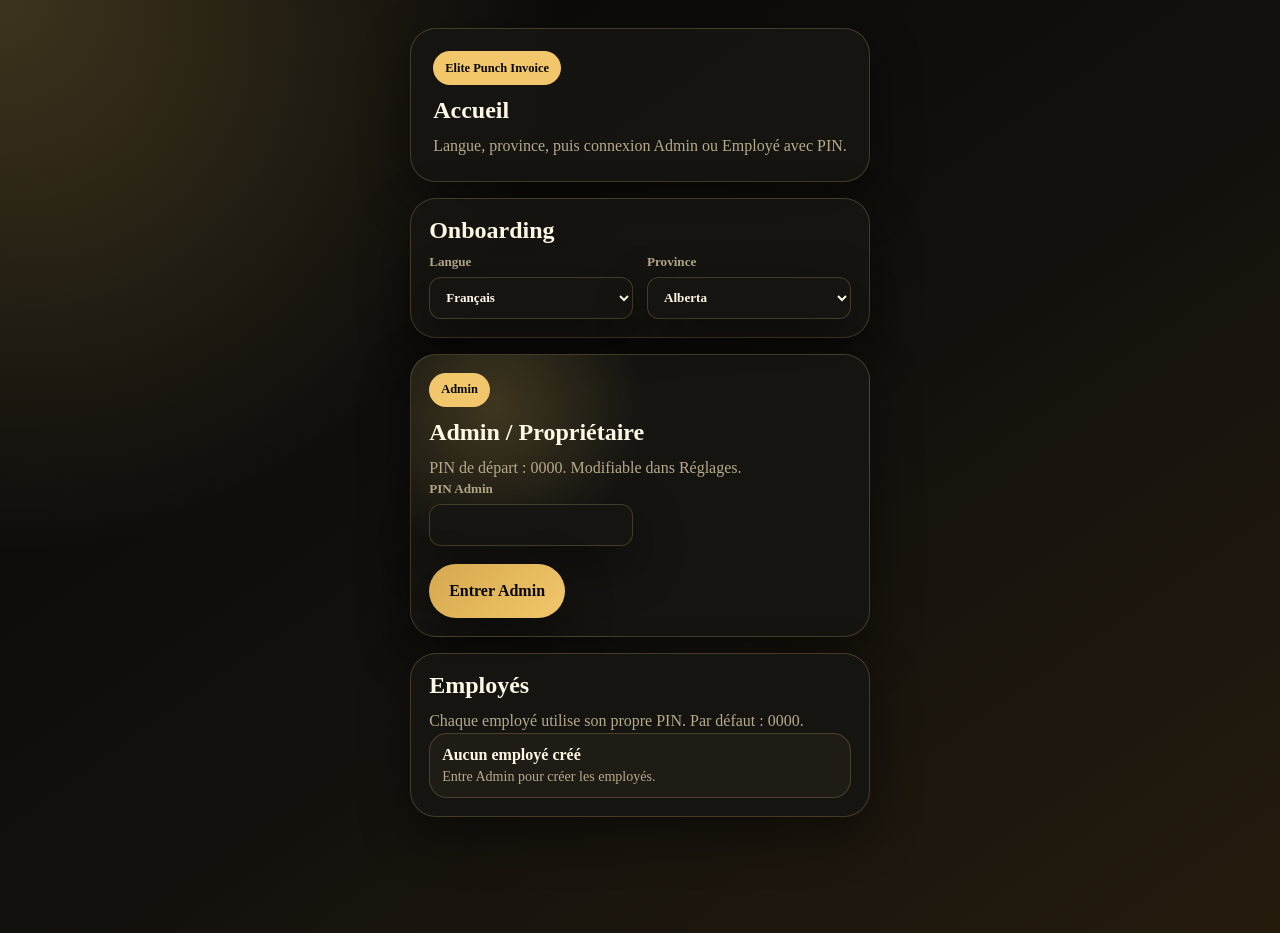
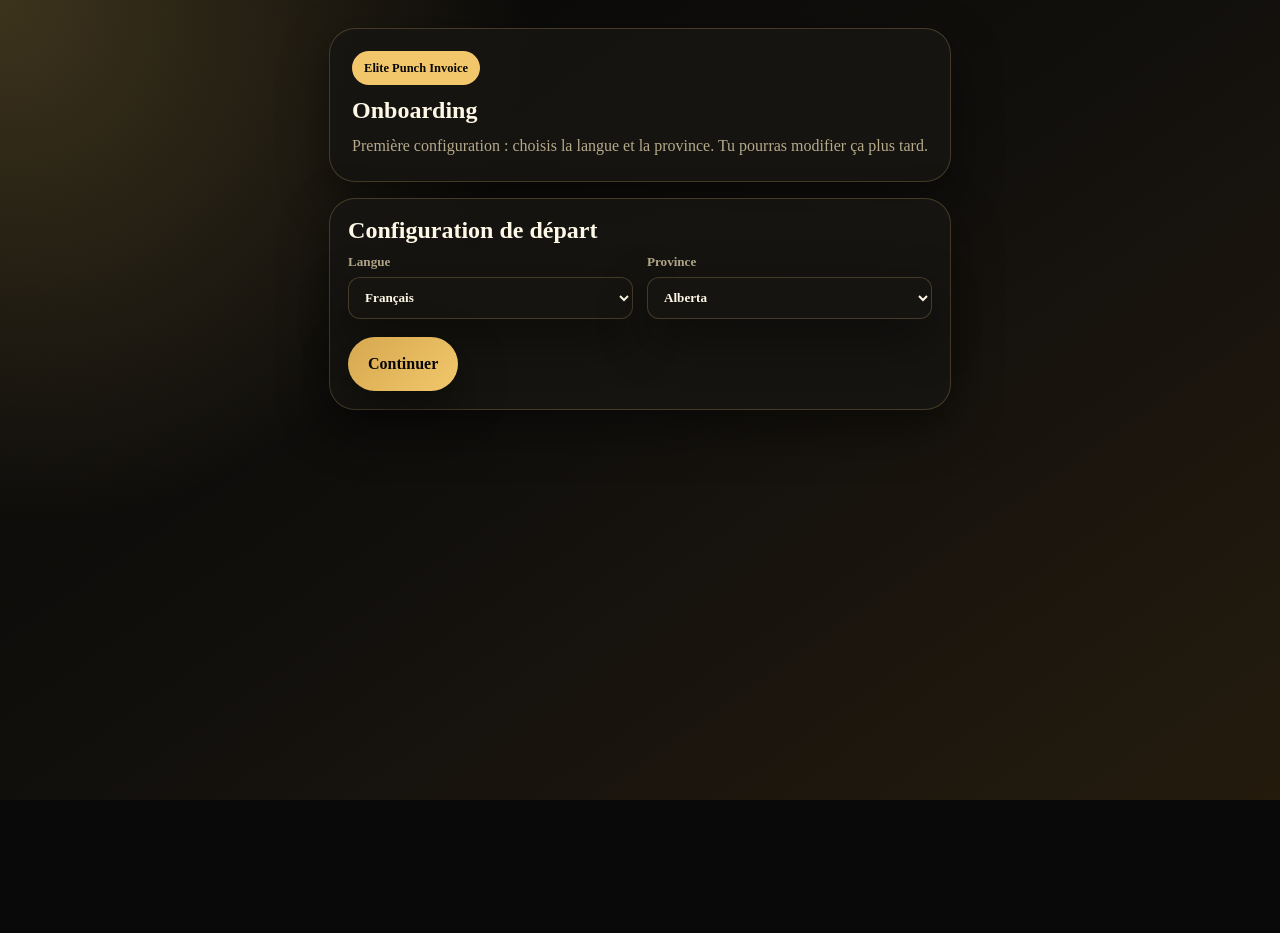
Before and after one commit to bisaillonpatrick1979-dev/Elite-Punch-Invoices, a React (Vite) app: page / in a window 1280 px wide. After the commit the page ends 800 px from the top, so only its background shows below. Built offline with nearby package versions, Linux system fonts and the light colour scheme.

Commit message:
Separate onboarding from login screen

```diff
--- a/src/modules/home/EntryGate.jsx
+++ b/src/modules/home/EntryGate.jsx
@@ -13,11 +13,14 @@ export default function EntryGate() {
   const [notice, setNotice] = useState("");
   const settings = appData.settings || {};
   const workers = (appData.workers || []).filter((worker) => worker.active !== false && worker.id !== "owner");
+  const onboardingDone = Boolean(settings.onboardingDone);
 
   const updateSetting = (field, value) => {
     if (field === "language") writeLocalValue("language", value);
     updateAppData((currentData) => ({ ...currentData, settings: { ...currentData.settings, [field]: value } }));
   };
+
+  const completeOnboarding = () => updateAppData((currentData) => ({ ...currentData, settings: { ...currentData.settings, onboardingDone: true } }));
 
   const enterOwner = () => {
     if (!matchKey(ownerInput, settings.ownerKey || DEFAULT_KEY_VALUE)) {
@@ -37,11 +40,19 @@ export default function EntryGate() {
     loginWorker(worker.id);
   };
 
+  if (!onboardingDone) {
+    return (
+      <section className="module-page home-entry-page">
+        <div className="hero-card"><span className="status-pill">Elite Punch Invoice</span><h2>Onboarding</h2><p>Première configuration : choisis la langue et la province. Tu pourras modifier ça plus tard.</p></div>
+        <div className="info-card"><h2>Configuration de départ</h2><div className="form-grid"><label className="field"><span>Langue</span><select value={settings.language || "fr"} onChange={(event) => updateSetting("language", event.target.value)}><option value="fr">Français</option><option value="en">English</option></select></label><label className="field"><span>Province</span><select value={settings.region || "Alberta"} onChange={(event) => updateSetting("region", event.target.value)}><option value="Alberta">Alberta</option><option value="British Columbia">British Columbia</option><option value="Saskatchewan">Saskatchewan</option><option value="Manitoba">Manitoba</option><option value="Ontario">Ontario</option><option value="Quebec">Quebec</option></select></label></div><div className="action-row"><button className="primary-action" type="button" onClick={completeOnboarding}>Continuer</button></div></div>
+      </section>
+    );
+  }
+
   return (
     <section className="module-page home-entry-page">
-      <div className="hero-card"><span className="status-pill">Elite Punch Invoice</span><h2>Accueil</h2><p>Langue, province, puis connexion Admin ou Employé avec PIN.</p></div>
+      <div className="hero-card"><span className="status-pill">Elite Punch Invoice</span><h2>Accueil</h2><p>Connecte-toi comme Admin ou Employé avec ton PIN.</p></div>
       {notice && <div className="info-card"><strong>{notice}</strong></div>}
-      <div className="info-card"><h2>Onboarding</h2><div className="form-grid"><label className="field"><span>Langue</span><select value={settings.language || "fr"} onChange={(event) => updateSetting("language", event.target.value)}><option value="fr">Français</option><option value="en">English</option></select></label><label className="field"><span>Province</span><select value={settings.region || "Alberta"} onChange={(event) => updateSetting("region", event.target.value)}><option value="Alberta">Alberta</option><option value="British Columbia">British Columbia</option><option value="Saskatchewan">Saskatchewan</option><option value="Manitoba">Manitoba</option><option value="Ontario">Ontario</option><option value="Quebec">Quebec</option></select></label></div></div>
       <div className="info-card"><span className="status-pill">Admin</span><h2>Admin / Propriétaire</h2><p>PIN de départ : 0000. Modifiable dans Réglages.</p><div className="form-grid"><label className="field"><span>PIN Admin</span><input inputMode="numeric" type="password" value={ownerInput} onChange={(event) => setOwnerInput(event.target.value)} /></label></div><div className="action-row"><button className="primary-action" type="button" onClick={enterOwner}>Entrer Admin</button></div></div>
       <div className="info-card"><h2>Employés</h2><p>Chaque employé utilise son propre PIN. Par défaut : 0000.</p>{workers.length === 0 ? <div className="list-item"><strong>Aucun employé créé</strong><span>Entre Admin pour créer les employés.</span></div> : <div className="worker-login-grid">{workers.map((worker) => <div className="worker-login-card" key={worker.id}><strong>{worker.name}</strong><span>{worker.role || "employee"}</span><input inputMode="numeric" type="password" value={workerInputs[worker.id] || ""} onChange={(event) => setWorkerInputs((current) => ({ ...current, [worker.id]: event.target.value }))} placeholder="PIN" /><button className="secondary-action" type="button" onClick={() => enterWorker(worker)}>Entrer</button></div>)}</div>}</div>
     </section>
```
